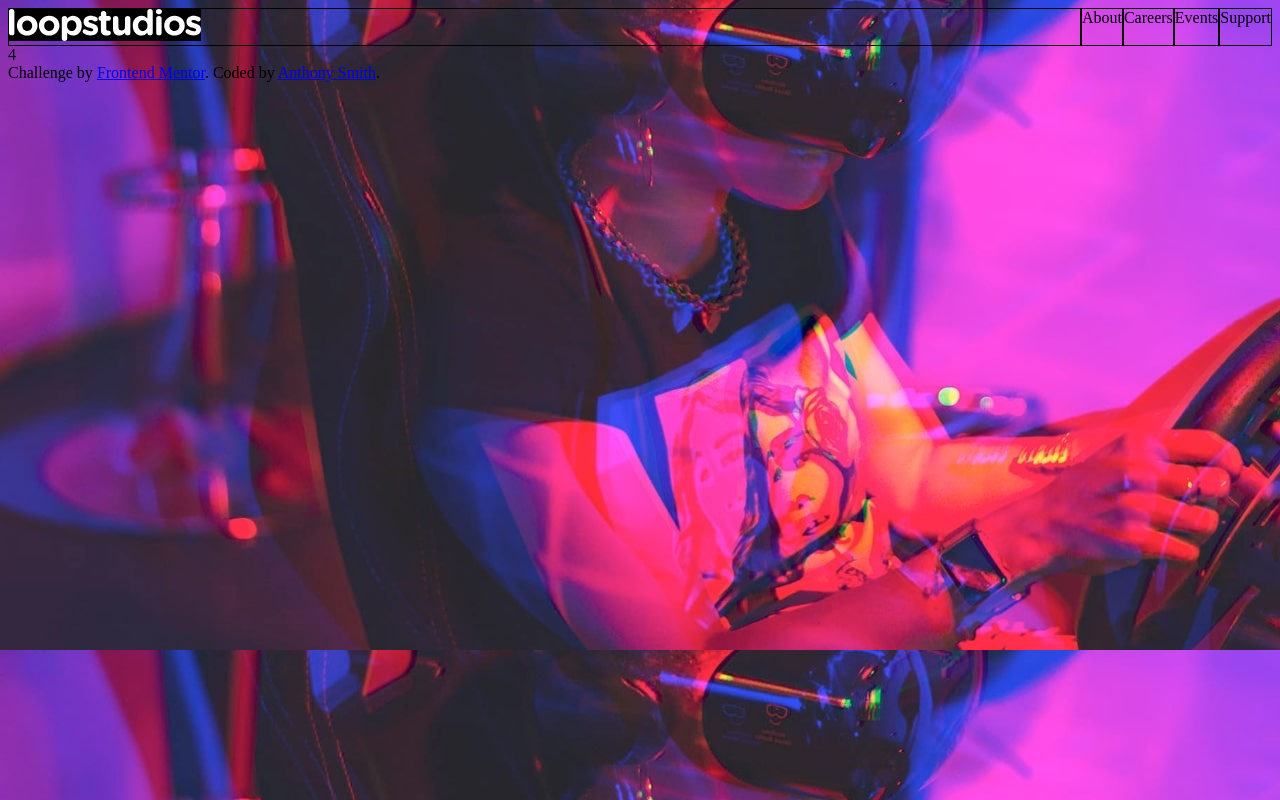
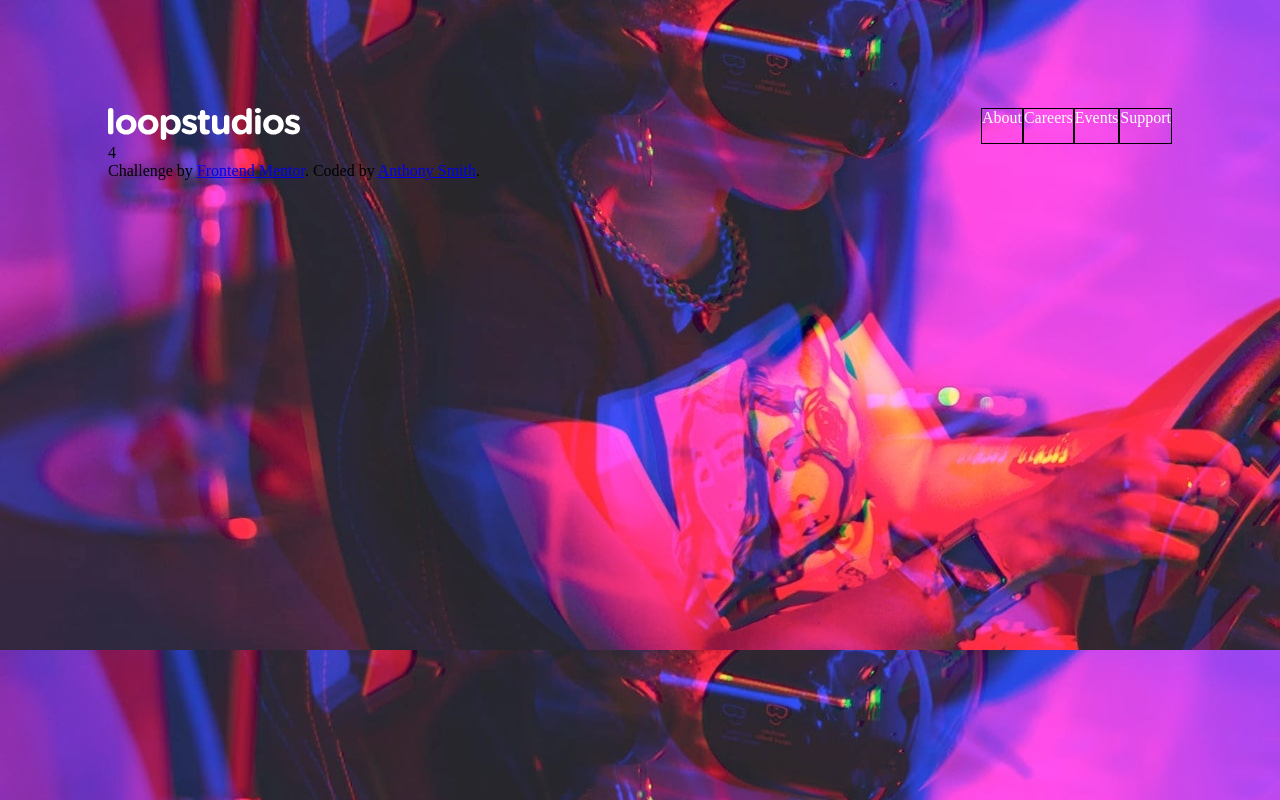
Before and after one commit to anthonys1760/loop-studios-landing-page, a plain HTML site: page index.html in a window 1280 px wide. Drawn offline with Linux system fonts and the light colour scheme.

Commit message:
Updated Color + Spacing

```diff
--- a/main.css
+++ b/main.css
@@ -1,9 +1,10 @@
 body {
     background: url('images/desktop/image-hero.jpg');
+    padding: 100px;
 }
 
 img {
-    background: black;
+    background:;
 }
 
 .header {
@@ -12,11 +13,11 @@ img {
 }
 
 .header {
-
+   color: white;
 }
 
 .box-1 {
-    border: 1px solid black;
+
     flex-grow: 1;
 }
 
@@ -35,3 +36,7 @@ img {
 .box-5 {
     border: 1px solid black;
 }
+
+p {
+    color: white !important;
+}
```
